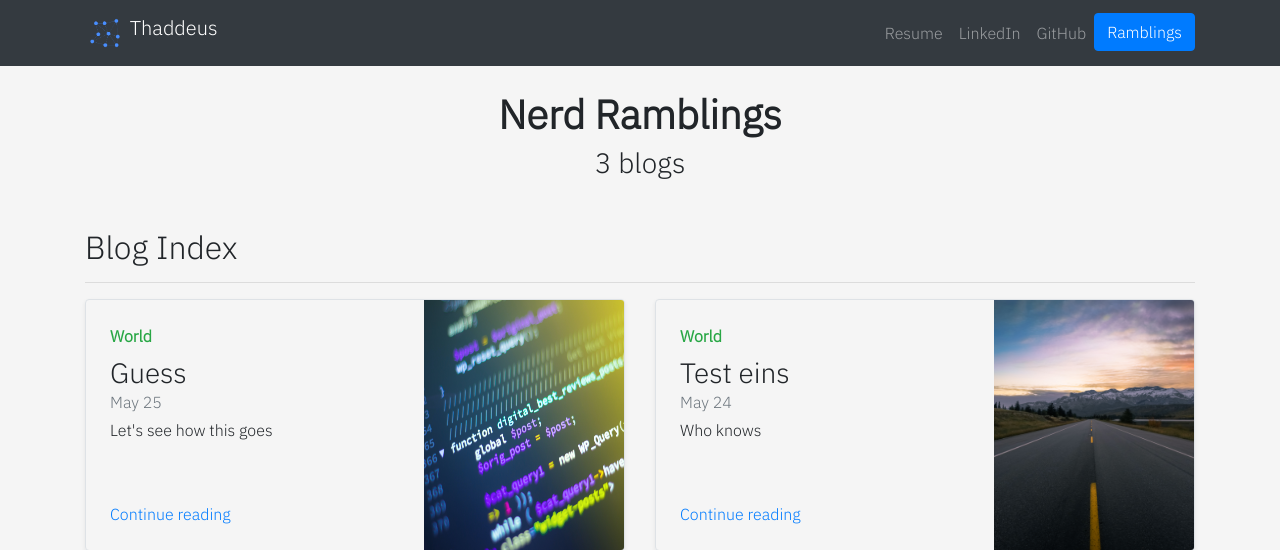
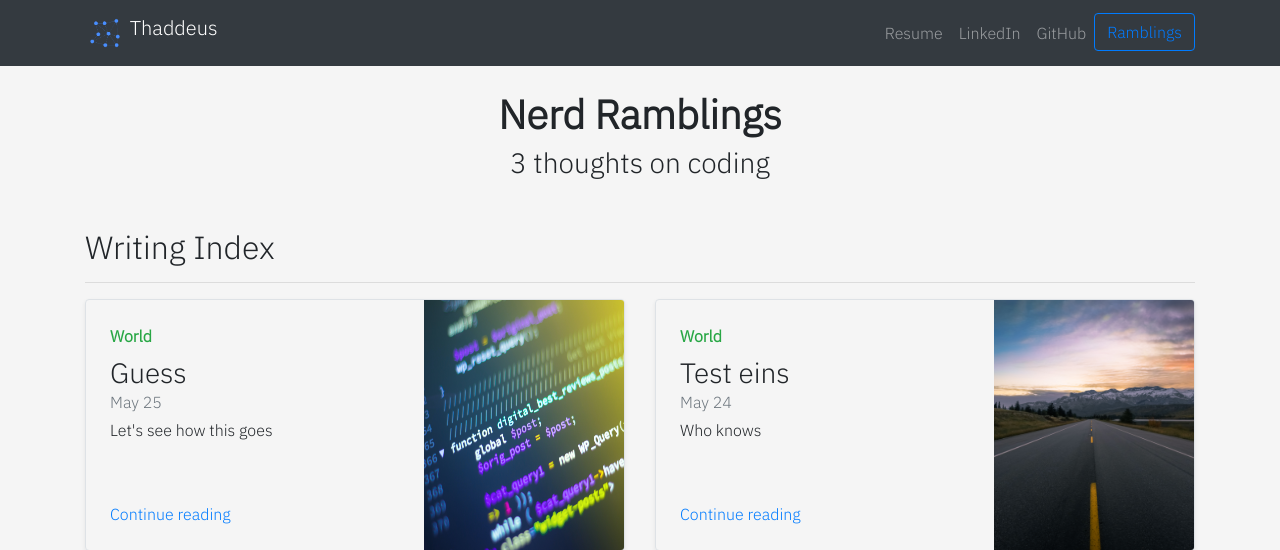
Before and after one commit to thad-dev/personal-website-django3, a Django app: page /blog/ in a window 1280 px wide. Shown: the top 550 px of the page. Run offline with Django 3.2, Linux system fonts and the light colour scheme; data comes from the database, SQL or seed files in the repository; some libraries are stand-ins or nearby versions.

Commit message:
dependencies updated

```diff
--- a/blog/templates/blog/all_blogs.html
+++ b/blog/templates/blog/all_blogs.html
@@ -5,10 +5,10 @@
 {% block content %}
 <br>
 <h1 id="blogtitle" class="font-weight-bold text-center">Nerd Ramblings</h1>
-<h3 class="text-center mb-5">{{ blogs.count }} blog{{ blogs.count|pluralize }}</h3>
+<h3 class="text-center mb-5">{{ blogs.count }} thought{{ blogs.count|pluralize }} on coding</h3>
 
 <div class="container">
-    <h2 class="mt-5">Blog Index</h2>
+    <h2 class="mt-5">Writing Index</h2>
     <hr>
     </div>
 
--- a/portfolio/templates/portfolio/base.html
+++ b/portfolio/templates/portfolio/base.html
@@ -1,4 +1,23 @@
 {% load static %}
+<!--
+ .              +   .                .   . .     .  .
+                   .                    .       .     *
+  .       *                        . . . .  .   .  + .
+            "You Are Here"            .   .  +  . . .
+.                 |             .  .   .    .    . .
+                  |           .     .     . +.    +  .
+                 \|/            .       .   . .
+        . .       V          .    * . . .  .  +   .
+           +      .           .   .      +
+                            .       . +  .+. .
+  .                      .     . + .  . .     .      .
+           .      .    .     . .   . . .        ! /
+      *             .    . .  +    .  .       - O -
+          .     .    .  +   . .  *  .       . / |
+               . + .  .  .  .. +  .
+.      .  .  .  *   .  *  . +..  .            *
+ .      .   . .   .   .   . .  +   .    .            +
+ -->
 <!doctype html>
 <html lang="en">
 
@@ -37,13 +56,13 @@
             <a class="nav-link" href="{% static "portfolio/resume.pdf" %}">Resume</a>
           </li>
           <li class="nav-item">
-            <a class="nav-link" href="https://www.linkedin.com/in/thaddeus-martin-5874b8196//" target="_blank">LinkedIn</a>
+            <a class="nav-link" href="https://www.linkedin.com/in/thaddeus-martin" target="_blank">LinkedIn</a>
           </li>
           <li class="nav-item">
             <a class="nav-link" href="https://github.com/AcuityTPM" target="_blank">GitHub</a>
           </li>
           <li>
-            <a role="button" href="{% url 'blog:all_blogs' %}" class="btn btn-primary">Ramblings</a>
+            <a role="button" href="{% url 'blog:all_blogs' %}" class="btn btn-outline-primary">Ramblings</a>
           </li>
         </ul>
       </div>
--- a/requirements.txt
+++ b/requirements.txt
@@ -21,7 +21,7 @@ MarkupSafe==1.1.1
 mccabe==0.6.1
 multidict==4.7.5
 path-and-address==2.0.1
-Pillow==6.2.2
+Pillow==7.2.0
 psycopg2-binary==2.8.4
 Pygments==2.5.2
 pylint==2.4.4
```
Also changed, not shown: portfolio/models.py (line endings or trailing spaces).
